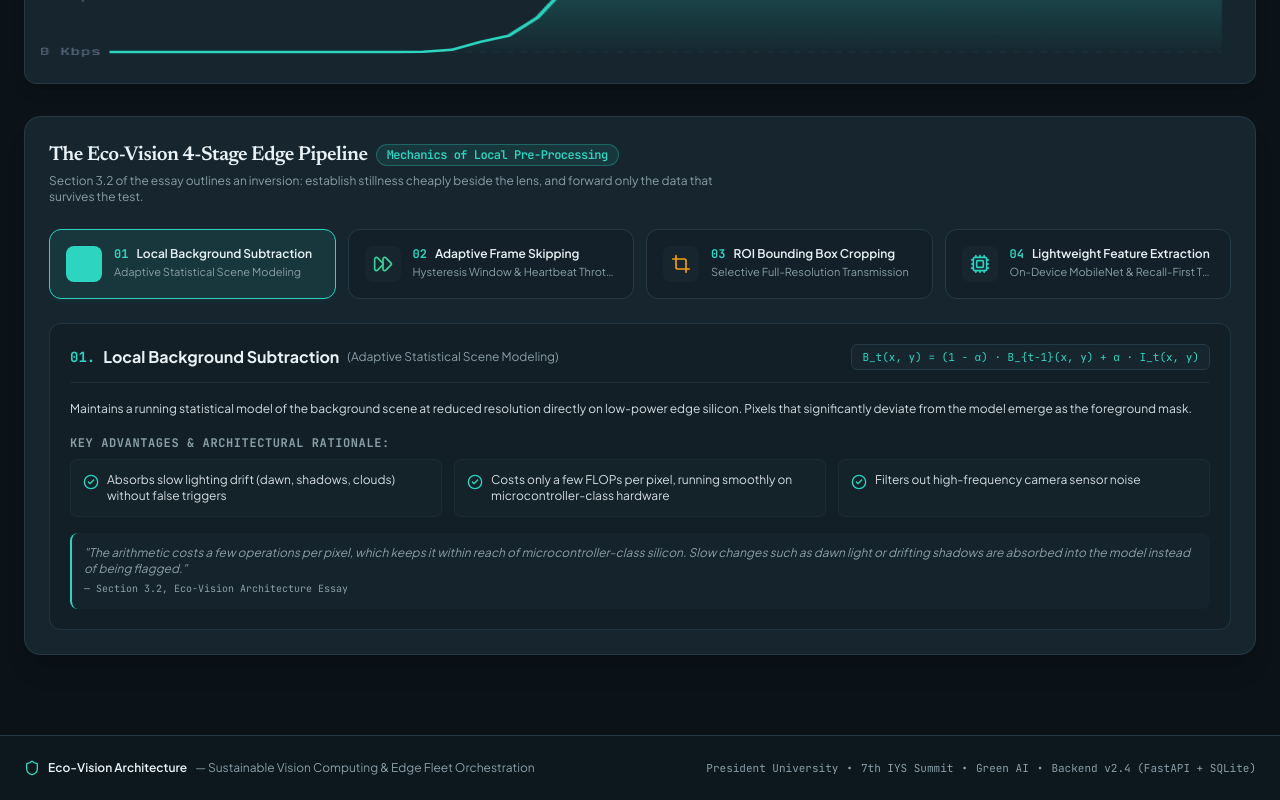
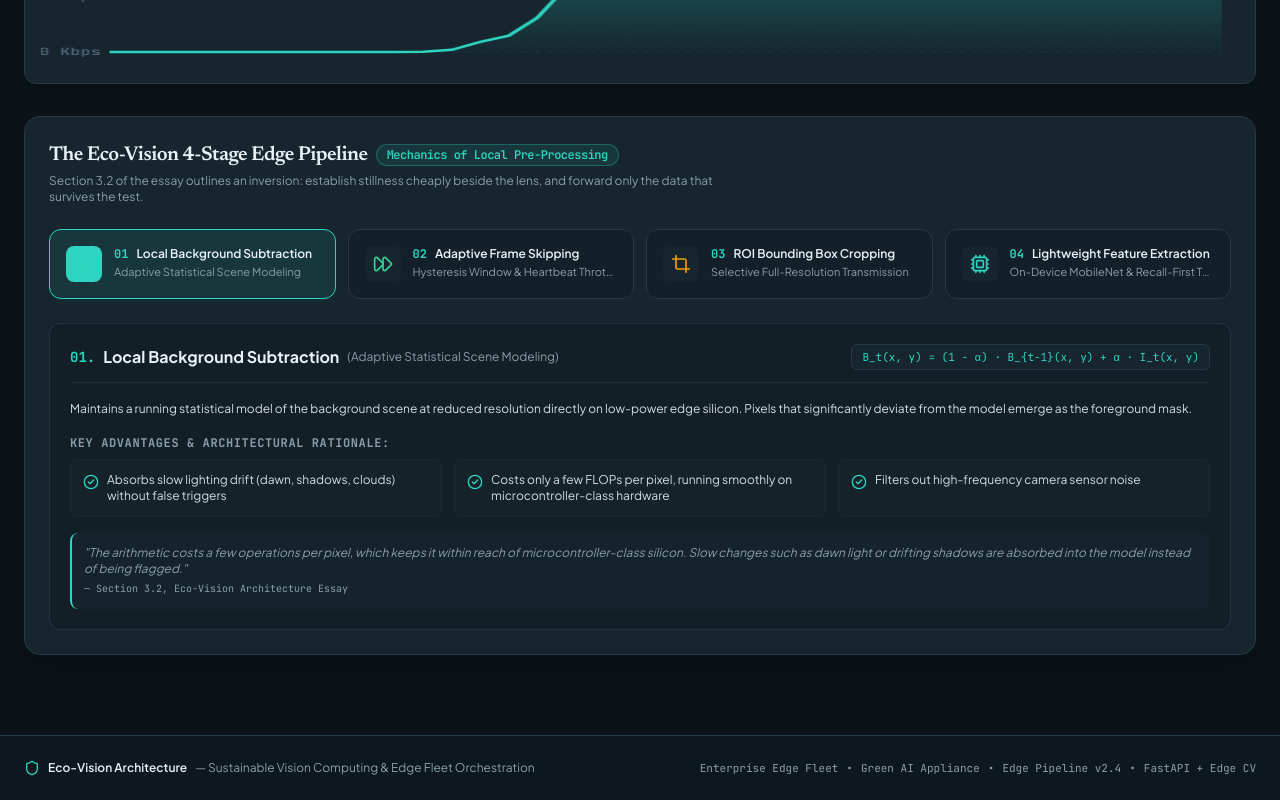
Before and after one commit to prince-salman/eco-vision, a React (Vite) app: page / in a window 1280 px wide. Shown: the part 1580-2380 px from the top of the page. Built offline with nearby package versions, Linux system fonts and the light colour scheme; no server answers.

Commit message:
style: polish enterprise footer branding

```diff
--- a/src/App.tsx
+++ b/src/App.tsx
@@ -262,13 +262,13 @@ export default function App() {
             <span>— Sustainable Vision Computing & Edge Fleet Orchestration</span>
           </div>
           <div className="flex items-center gap-2 font-mono text-[11px] text-eco-muted">
-            <span>President University</span>
+            <span>Enterprise Edge Fleet</span>
             <span>•</span>
-            <span>7th IYS Summit</span>
+            <span>Green AI Appliance</span>
             <span>•</span>
-            <span>Green AI</span>
+            <span>Edge Pipeline v2.4</span>
             <span>•</span>
-            <span>Backend v2.4 (FastAPI + SQLite)</span>
+            <span>FastAPI + Edge CV</span>
           </div>
         </div>
       </footer>
```
